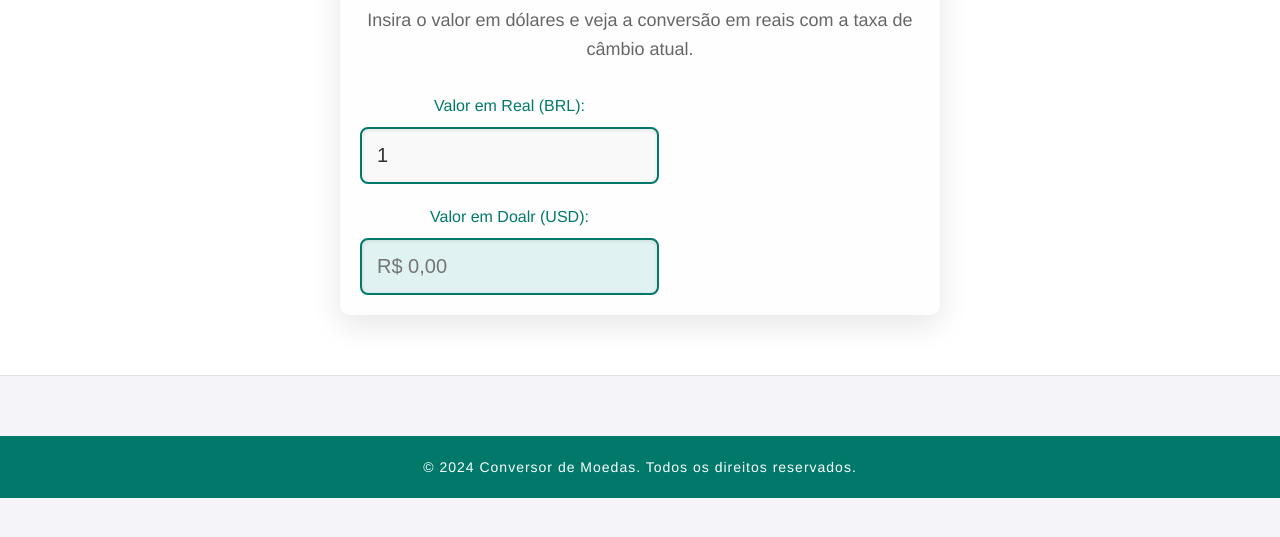
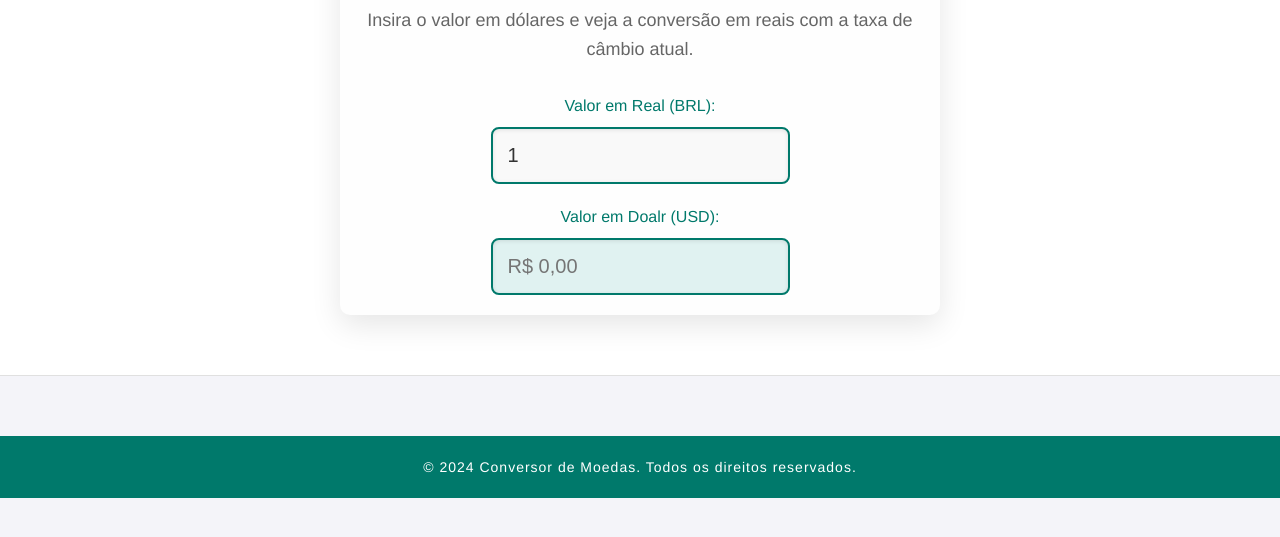
Before and after one commit to matheushslopesdev/conversorMoeda, a plain HTML site: page index.html in a window 1280 px wide. Shown: the part 217-754 px from the top of the page. Drawn offline with Linux system fonts and the light colour scheme; no server answers.

Commit message:
Update style.css

```diff
--- a/assets/css/style.css
+++ b/assets/css/style.css
@@ -68,10 +68,11 @@ header h1 {
 
 .converter .inputs {
   display: flex;
-    justify-content: space-between;
+  justify-content: center;
   gap: 20px;
   width: 100%;
   flex-wrap: wrap; /* Permite que os inputs se ajustem em telas menores */
+
 }
 
 .converter label {
@@ -94,6 +95,7 @@ header h1 {
   transition: border-color 0.3s ease, background-color 0.3s ease;
   box-shadow: inset 0 1px 4px rgba(0, 0, 0, 0.1);
   width: 100%; /* Garante que o input use 100% do espaço */
+  align-content: center;
 }
 
 .converter input:focus {
```
Lines whose indentation alone changed are shown as unchanged.
